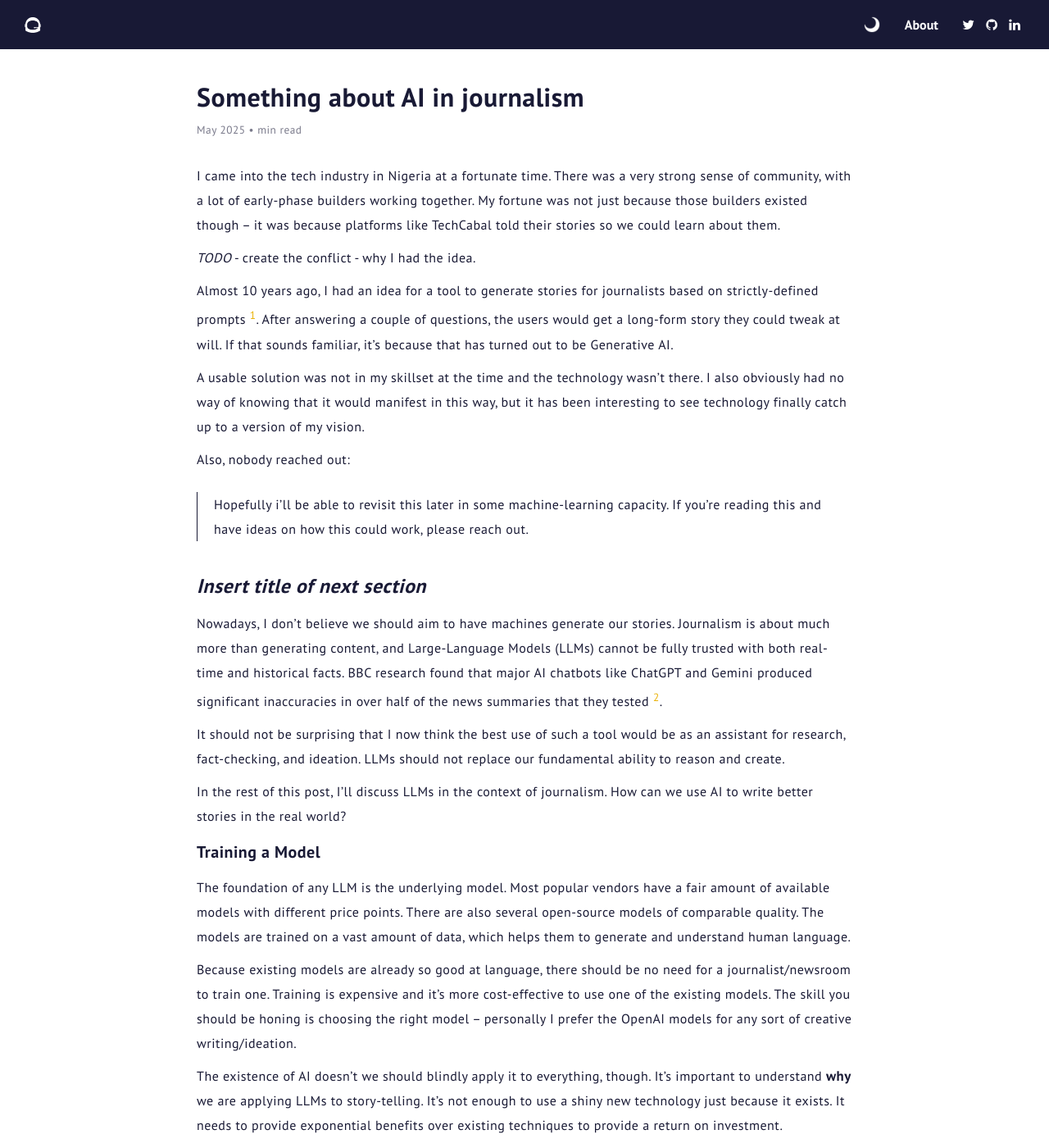
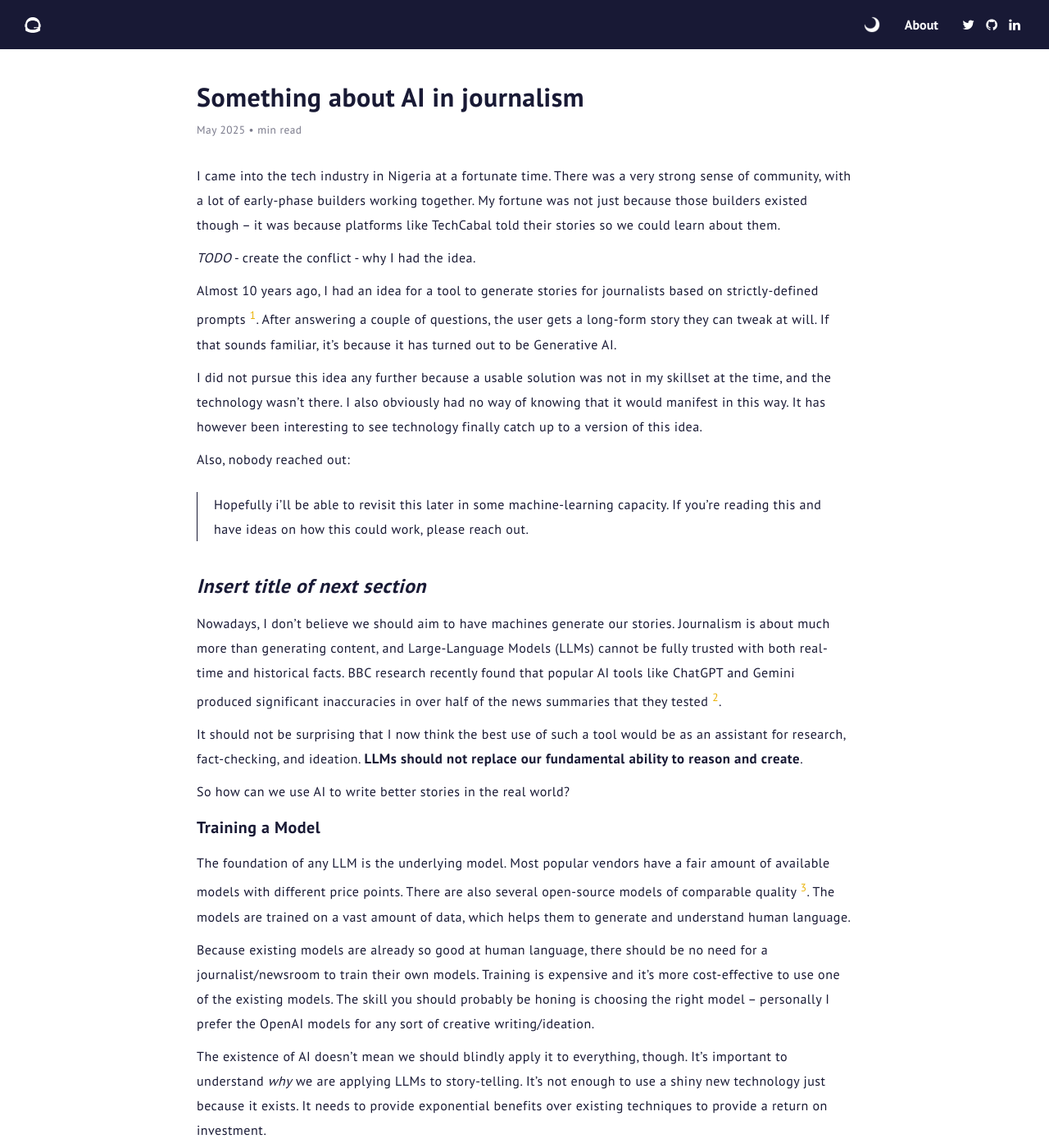
Before and after one commit to OpeOnikute/opeonikute.github.io, a Jekyll site: the page built from posts/ai-journalism.md, in a window 1280 px wide and 1400 px high. Shown: the whole window at 82% size. Built offline with Jekyll 4.4.1, drawn with Linux system fonts in a browser that asks for light colours; nearby versions of some CDN libraries; some of the changed text lies outside the part shown.

Commit message:
minor tweaks

```diff
--- a/posts/ai-journalism.md
+++ b/posts/ai-journalism.md
@@ -12,31 +12,31 @@ I came into the tech industry in Nigeria at a fortunate time. There was a very s
 
 *TODO* - create the conflict - why I had the idea.
 
-Almost 10 years ago, I had an idea for a tool to generate stories for journalists based on strictly-defined prompts [^1]. After answering a couple of questions, the users would get a long-form story they could tweak at will. If that sounds familiar, it's because that has turned out to be Generative AI.
+Almost 10 years ago, I had an idea for a tool to generate stories for journalists based on strictly-defined prompts [^1]. After answering a couple of questions, the user gets a long-form story they can tweak at will. If that sounds familiar, it's because it has turned out to be Generative AI.
 
-A usable solution was not in my skillset at the time and the technology wasn't there. I also obviously had no way of knowing that it would manifest in this way, but it has been interesting to see technology finally catch up to a version of my vision.
+I did not pursue this idea any further because a usable solution was not in my skillset at the time, and the technology wasn't there. I also obviously had no way of knowing that it would manifest in this way. It has however been interesting to see technology finally catch up to a version of this idea.
 
 Also, nobody reached out:
 > Hopefully i’ll be able to revisit this later in some machine-learning capacity. If you’re reading this and have ideas on how this could work, please reach out.
 
 ## *Insert title of next section*
-Nowadays, I don't believe we should aim to have machines generate our stories. Journalism is about much more than generating content, and Large-Language Models (LLMs) cannot be fully trusted with both real-time and historical facts. BBC research found that major AI chatbots like ChatGPT and Gemini produced significant inaccuracies in over half of the news summaries that they tested [^2].
+Nowadays, I don't believe we should aim to have machines generate our stories. Journalism is about much more than generating content, and Large-Language Models (LLMs) cannot be fully trusted with both real-time and historical facts. BBC research recently found that popular AI tools like ChatGPT and Gemini produced significant inaccuracies in over half of the news summaries that they tested [^2].
 
-It should not be surprising that I now think the best use of such a tool would be as an assistant for research, fact-checking, and ideation. LLMs should not replace our fundamental ability to reason and create.
+It should not be surprising that I now think the best use of such a tool would be as an assistant for research, fact-checking, and ideation. **LLMs should not replace our fundamental ability to reason and create**.
 
-In the rest of this post, I'll discuss LLMs in the context of journalism. How can we use AI to write better stories in the real world?
+So how can we use AI to write better stories in the real world?
 
 ### Training a Model
 
-The foundation of any LLM is the underlying model. Most popular vendors have a fair amount of available models with different price points. There are also several open-source models of comparable quality. The models are trained on a vast amount of data, which helps them to generate and understand human language.
+The foundation of any LLM is the underlying model. Most popular vendors have a fair amount of available models with different price points. There are also several open-source models of comparable quality [^3]. The models are trained on a vast amount of data, which helps them to generate and understand human language.
 
-Because existing models are already so good at language, there should be no need for a journalist/newsroom to train one. Training is expensive and it's more cost-effective to use one of the existing models. The skill you should be honing is choosing the right model -- personally I prefer the OpenAI models for any sort of creative writing/ideation.
+Because existing models are already so good at human language, there should be no need for a journalist/newsroom to train their own models. Training is expensive and it's more cost-effective to use one of the existing models. The skill you should probably be honing is choosing the right model -- personally I prefer the OpenAI models for any sort of creative writing/ideation.
 
-The existence of AI doesn't we should blindly apply it to everything, though. It's important to understand **why** we are applying LLMs to story-telling. It's not enough to use a shiny new technology just because it exists. It needs to provide exponential benefits over existing techniques to provide a return on investment.
+The existence of AI doesn't mean we should blindly apply it to everything, though. It's important to understand *why* we are applying LLMs to story-telling. It's not enough to use a shiny new technology just because it exists. It needs to provide exponential benefits over existing techniques to provide a return on investment.
 
-The main power of AI agents is their ability to handle non-deterministic scenarios, where traditional approaches fall short. They can evaluate context, consider different scenarios and spot patterns [^4]. Instead of a sequential, checklist-based approach, an LLM can take in multiple pieces of information and apply a holistic approach to solving a complex problem.
+The main power of AI agents is their ability to handle non-deterministic scenarios, where traditional approaches fall short. They can evaluate context, consider different scenarios and spot patterns [^4]. Instead of a sequential, checklist-based approach, an LLM can take in structured/un-structured information and apply a holistic approach to solving a complex problem.
 
-The world of journalism is full of unstructured data that need to be broken down, understood and used to create compelling stories. With the right approach, we can use AI tools to write more insightful, creative and important stories.
+The world of journalism is full of unstructured data that needs to be broken down, understood and used to create compelling stories. With the right approach, we can use AI tools to write more insightful, creative and important stories.
 
 With a good base model, we then need to provide real-time context for accurate results. Even though LLMs are trained on a vast database of information, it's very likely that they don't have local context, or that the training information is already out-of-date.
 
```
